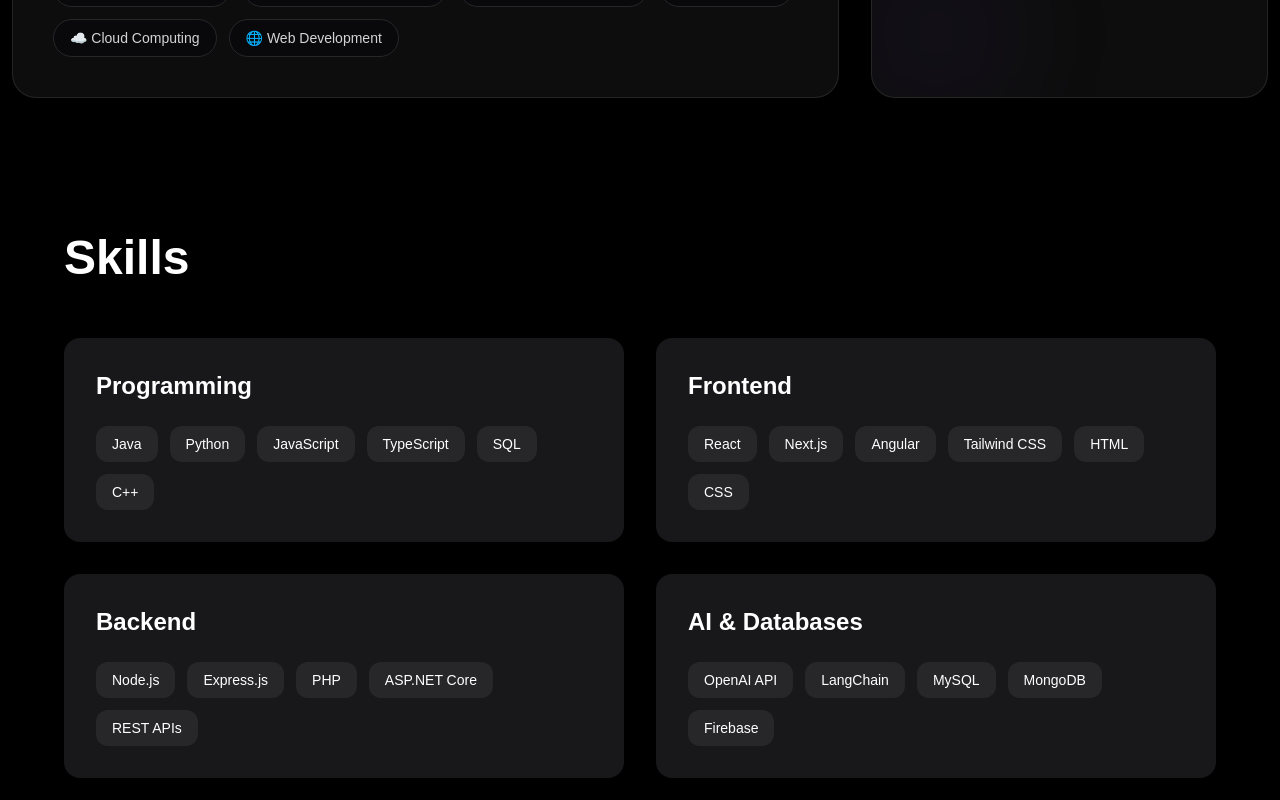
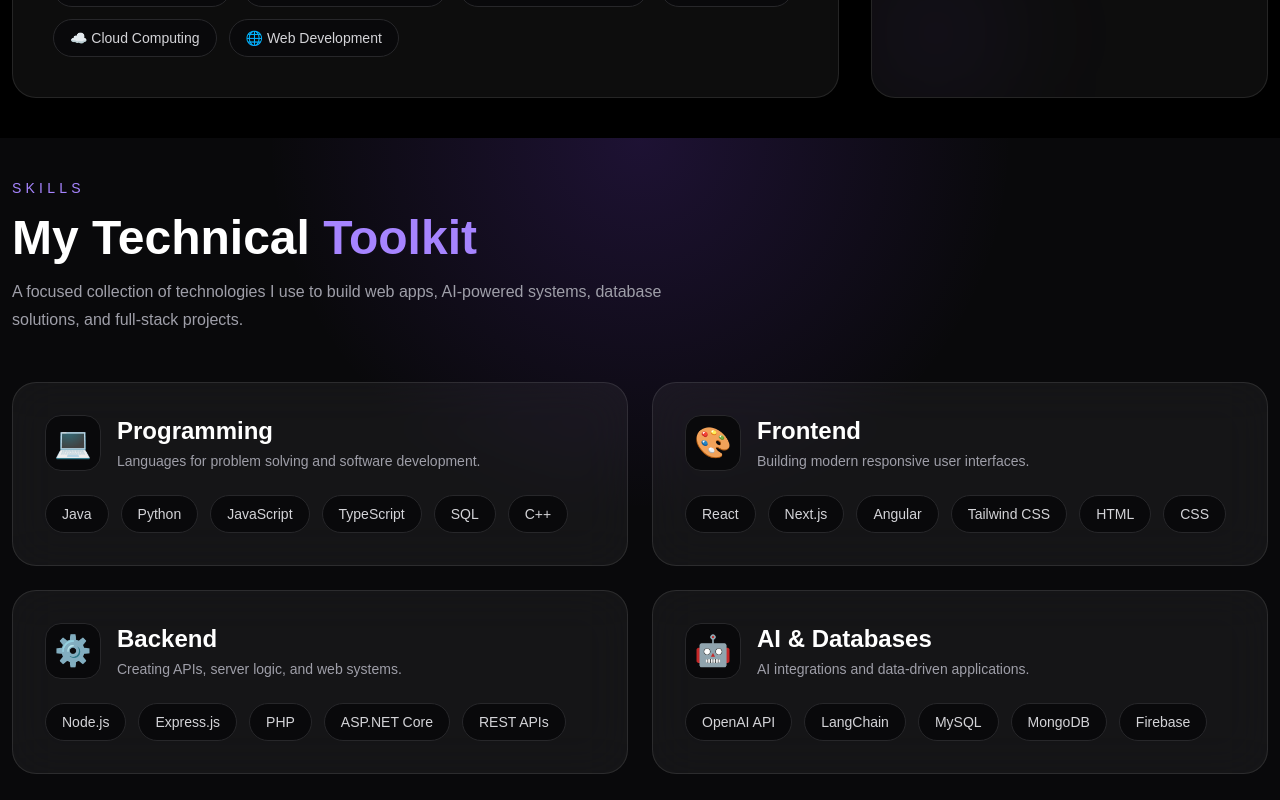
Before and after one commit to kkdjanakaeranda/my-portfolio, a Next.js app: page / in a window 1280 px wide. Shown: the part 1460-2260 px from the top of the page. Built offline with nearby package versions, Linux system fonts and the light colour scheme.

Commit message:
skills page redesign

```diff
--- a/src/components/Skills.tsx
+++ b/src/components/Skills.tsx
@@ -1,18 +1,30 @@
+"use client";
+
+import { motion } from "framer-motion";
+
 const skillCategories = [
   {
     title: "Programming",
+    icon: "💻",
+    description: "Languages for problem solving and software development.",
     skills: ["Java", "Python", "JavaScript", "TypeScript", "SQL", "C++"],
   },
   {
     title: "Frontend",
+    icon: "🎨",
+    description: "Building modern responsive user interfaces.",
     skills: ["React", "Next.js", "Angular", "Tailwind CSS", "HTML", "CSS"],
   },
   {
     title: "Backend",
+    icon: "⚙️",
+    description: "Creating APIs, server logic, and web systems.",
     skills: ["Node.js", "Express.js", "PHP", "ASP.NET Core", "REST APIs"],
   },
   {
     title: "AI & Databases",
+    icon: "🤖",
+    description: "AI integrations and data-driven applications.",
     skills: ["OpenAI API", "LangChain", "MySQL", "MongoDB", "Firebase"],
   },
 ];
@@ -21,34 +33,73 @@
   return (
     <section
       id="skills"
-      className="bg-black text-white py-24 px-6"
+      className="relative bg-zinc-950 text-white py-10 px-3 overflow-hidden scroll-mt-8"
     >
-      <div className="max-w-6xl mx-auto">
-        <h2 className="text-5xl font-bold mb-14">
-          Skills
+      <div className="absolute inset-0 pointer-events-none bg-[radial-gradient(circle_at_50%_0%,rgba(124,58,237,0.18),transparent_40%)]" />
+
+      <div className="relative z-10 max-w-7xl mx-auto">
+        <motion.div
+          initial={{ opacity: 0, y: 20 }}
+          whileInView={{ opacity: 1, y: 0 }}
+          viewport={{ amount: 0.3 }}
+          transition={{ duration: 0.6 }}
+          className="mb-12"
+        >
+          <p className="text-violet-400 uppercase tracking-[0.3em] text-sm mb-4">
+            SKILLS
+          </p>
+
+          <h2 className="text-3xl md:text-5xl font-bold max-w-3xl">
+            My Technical
+            <span className="text-violet-400"> Toolkit</span>
           </h2>
 
-        <div className="grid md:grid-cols-2 gap-8">
-          {skillCategories.map((category) => (
-            <div
+          <p className="text-zinc-400 mt-4 max-w-2xl leading-7">
+            A focused collection of technologies I use to build web apps,
+            AI-powered systems, database solutions, and full-stack projects.
+          </p>
+        </motion.div>
+
+        <div className="grid md:grid-cols-2 gap-6">
+          {skillCategories.map((category, index) => (
+            <motion.div
               key={category.title}
-              className="bg-zinc-900 p-8 rounded-2xl"
+              initial={{ opacity: 0, y: 30, scale: 0.96 }}
+              whileInView={{ opacity: 1, y: 0, scale: 1 }}
+              viewport={{ amount: 0.2 }}
+              transition={{ duration: 0.6, delay: index * 0.08 }}
+              className="group relative overflow-hidden rounded-3xl border border-white/10 bg-white/5 backdrop-blur-xl p-6 md:p-8 hover:border-violet-500/60 hover:-translate-y-2 transition-all duration-500"
             >
-              <h3 className="text-2xl font-bold mb-6">
+              <div className="absolute inset-0 bg-gradient-to-br from-violet-500/10 via-transparent to-cyan-500/10 opacity-0 group-hover:opacity-100 transition-all duration-500" />
+
+              <div className="relative z-10">
+                <div className="mb-6 flex items-center gap-4">
+                  <div className="w-14 h-14 rounded-2xl bg-zinc-950 border border-zinc-800 flex items-center justify-center text-3xl group-hover:scale-110 transition">
+                    {category.icon}
+                  </div>
+
+                  <div>
+                    <h3 className="text-2xl font-semibold">
                       {category.title}
                     </h3>
+                    <p className="text-zinc-400 text-sm mt-1">
+                      {category.description}
+                    </p>
+                  </div>
+                </div>
 
                 <div className="flex flex-wrap gap-3">
                   {category.skills.map((skill) => (
-                  <div
+                    <span
                       key={skill}
-                    className="bg-zinc-800 px-4 py-2 rounded-xl text-sm"
+                      className="px-4 py-2 rounded-full bg-zinc-950 border border-zinc-800 text-sm text-zinc-300 hover:border-violet-500 hover:text-white hover:-translate-y-1 transition-all duration-300"
                     >
                       {skill}
-                  </div>
+                    </span>
                   ))}
                 </div>
               </div>
+            </motion.div>
           ))}
         </div>
       </div>
```
Lines whose indentation alone changed are shown as unchanged.
